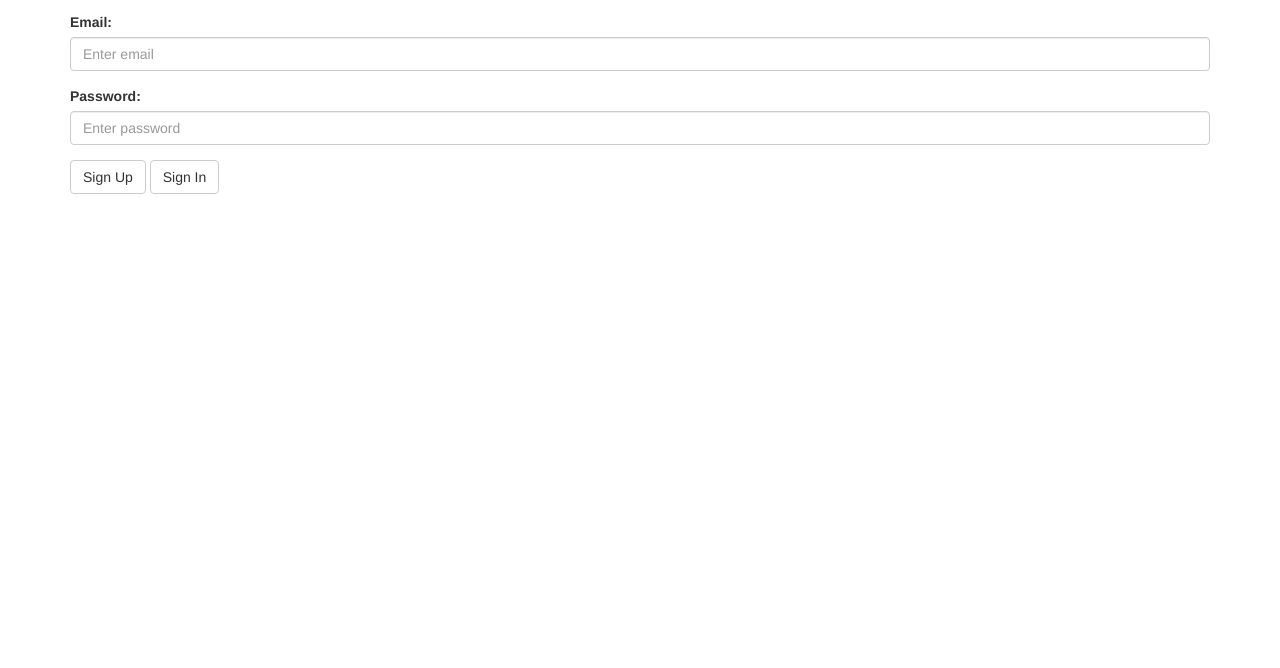
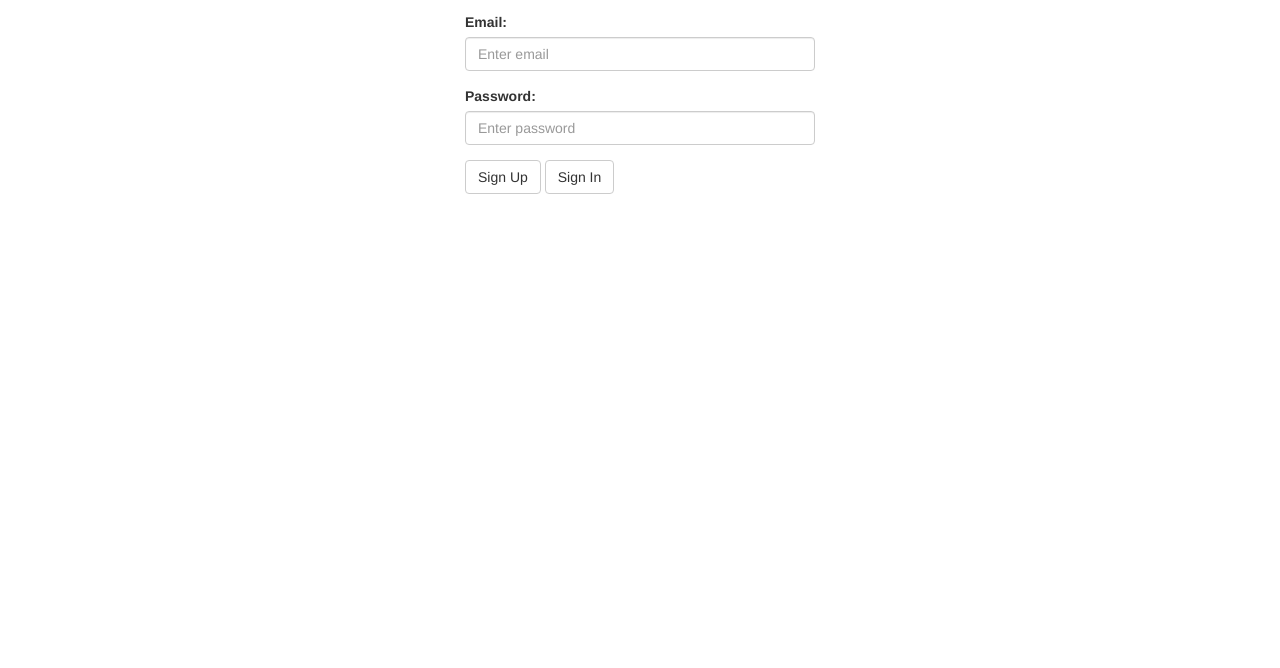
Before and after one commit to xian0831/meet-up-event-planner, a plain HTML site: page index.html at #!/home in a window 1280 px wide. Shown: the part 132-800 px from the top of the page. Drawn offline with nearby package versions, Linux system fonts and the light colour scheme; some packages are replaced by stand-ins of ours.

Commit message:
center the sign up form

```diff
--- a/views/home.html
+++ b/views/home.html
@@ -1,3 +1,4 @@
+<div class="col-md-4 col-md-offset-4">
     <h1>Sign Up</h1>
     <form role="form" autocomplete="on">
         <div class="form-group">
@@ -17,3 +18,4 @@
         <P>{{auth.message}}</P>
         <p ng-repeat="user in auth.users">{{ user.email }}: {{ user.password }}</p>
     </form>
+</div>
```
Lines whose indentation alone changed are shown as unchanged.
